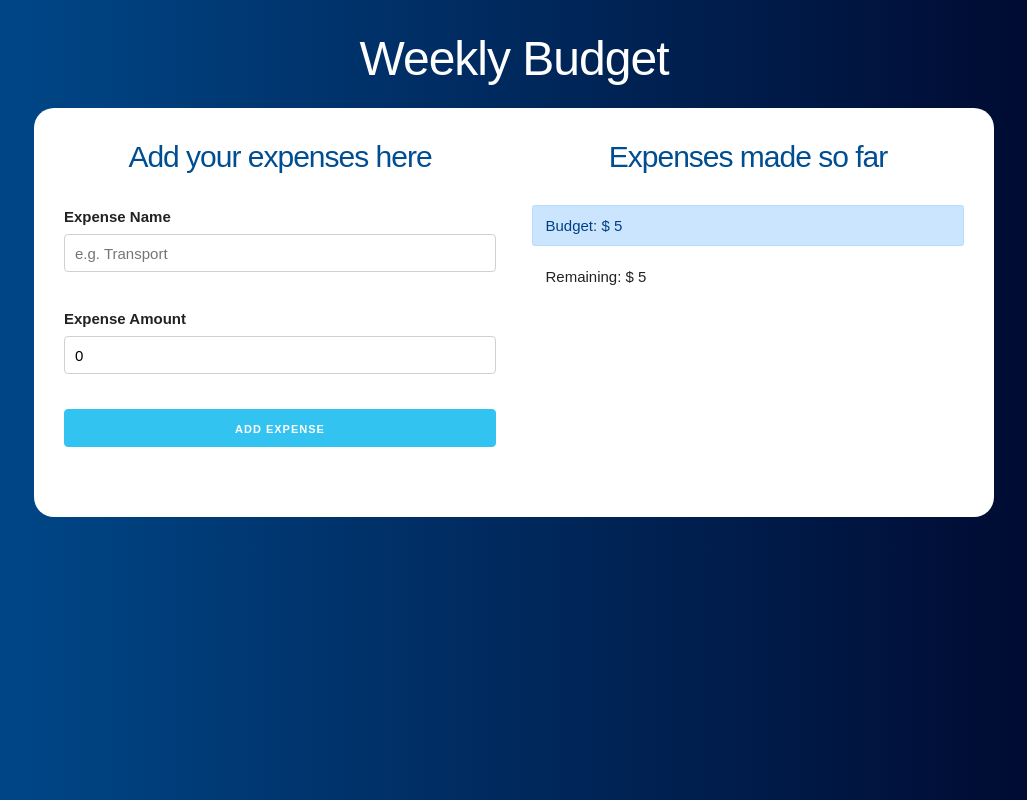
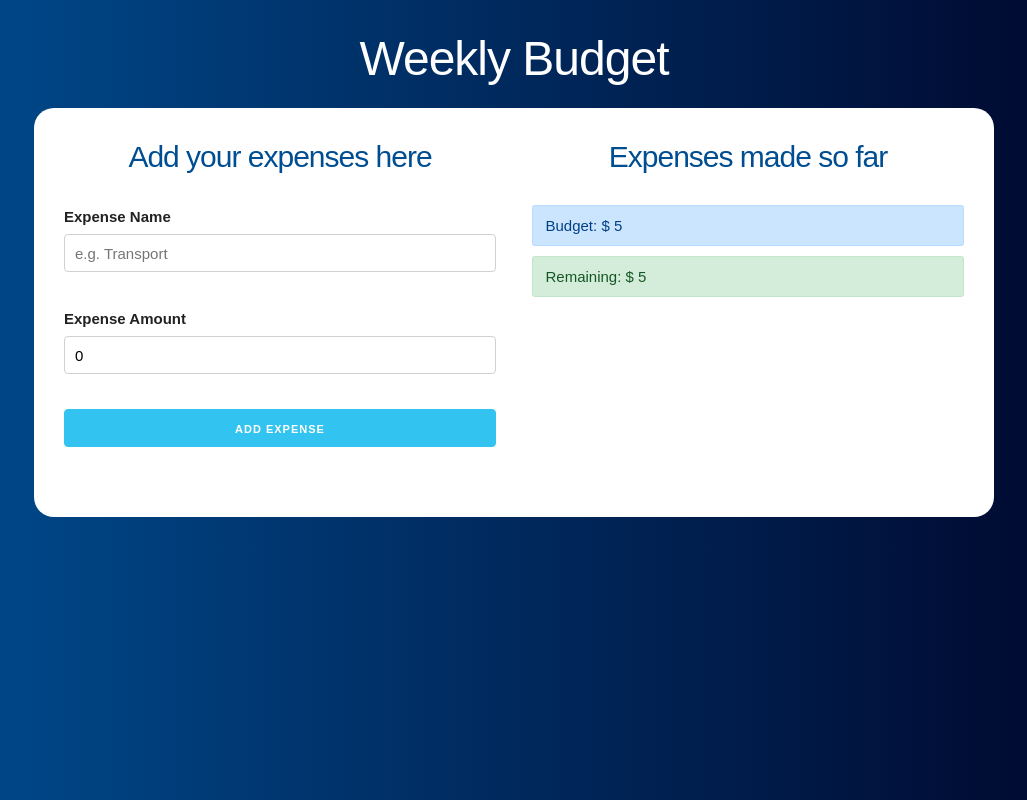
Before and after one commit to mikaelpizzi/budget-control, a React (Create React App) app: page / in a window 1280 px wide. Both pictures are taken after typing "5" into the empty fields and a click on the input "Define Budget". Shown: the whole page, without its empty margins (126-1153 px from the left). Built offline with nearby package versions, Linux system fonts and the light colour scheme.

Commit message:
[FEAT] Show different color depending on remaining budget

```diff
--- a/src/App.js
+++ b/src/App.js
@@ -1,5 +1,5 @@
 import React, { useEffect, useState } from 'react';
-import BudgetControl from './BudgetControl';
+import BudgetControl from './components/BudgetControl';
 import Form from './components/Form';
 import List from './components/List';
 import Question from './components/Question';
@@ -29,7 +29,7 @@ function App() {
     }
     saveCreatebudget(false);
 
-  }, [expense])
+  }, [expense, createbudget, expenses, remaining])
 
   return (
     <div className='container'>
--- a/src/BudgetControl.js
+++ b/src/components/BudgetControl.js
@@ -1,4 +1,5 @@
 import React, { Fragment } from 'react';
+import { checkBudget } from '../helpers'
 
 const BudgetControl = ({ actualbudget, remaining }) => {
     return (
@@ -7,7 +8,7 @@ const BudgetControl = ({ actualbudget, remaining }) => {
                 Budget: $ {actualbudget}
             </div>
 
-            <div className='alert'>
+            <div className={checkBudget(actualbudget, remaining)}>
                 Remaining: $ {remaining}
             </div>
         </Fragment>
--- /dev/null
+++ b/src/helpers.js
@@ -0,0 +1,15 @@
+export const checkBudget = (actualbudget, remaining) => {
+    let alertClass;
+
+    if (actualbudget / 4 > remaining) {
+        alertClass = 'alert alert-danger';
+    }
+    else if (actualbudget / 2 > remaining) {
+        alertClass = 'alert alert-warning';
+    }
+    else {
+        alertClass = 'alert alert-success';
+    }
+
+    return alertClass;
+}
```
